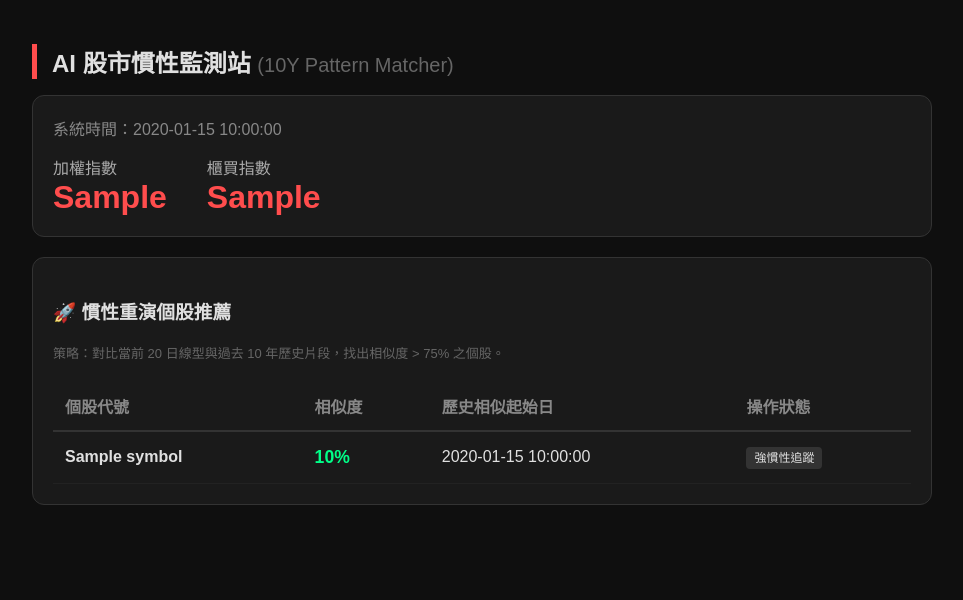
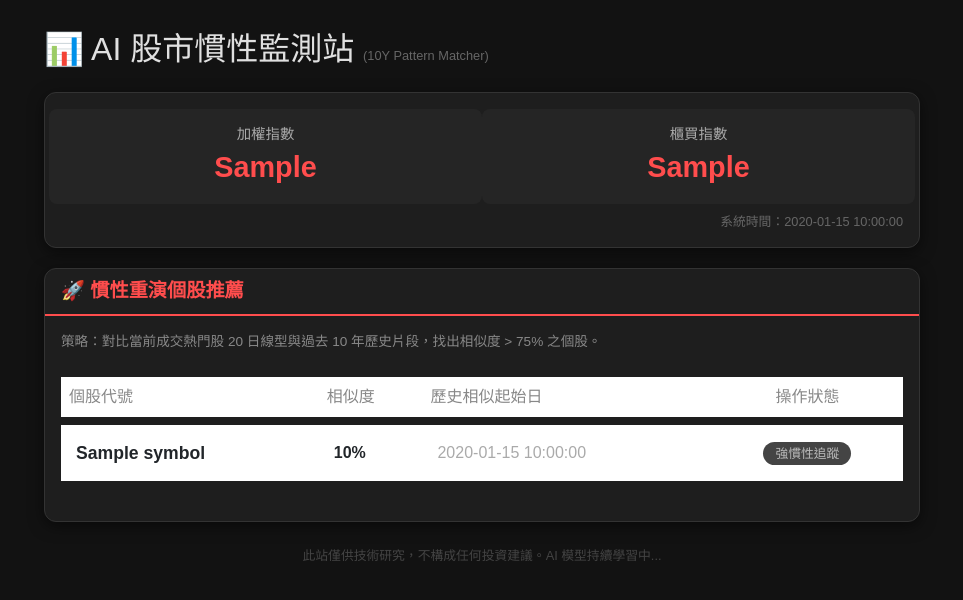
Before and after one commit to dannykao0715-code/stock-ai, a Flask app: template templates/index.html in a window 1280 px wide. Shown: the top 600 px of the page, without its empty margins (158-1121 px from the left). Run offline with Flask 3, Linux system fonts and the light colour scheme; the template is opened without the code that fills it: most values are stand-ins (such as "Sample title", 1, 10 or a date in 2020).

Commit message:
Update index.html

```diff
--- a/templates/index.html
+++ b/templates/index.html
@@ -1,64 +1,78 @@
 <!DOCTYPE html>
-<html lang="zh-Hant">
+<html lang="zh-TW">
 <head>
     <meta charset="UTF-8">
     <meta name="viewport" content="width=device-width, initial-scale=1.0">
     <title>AI 股市慣性監測站</title>
+    <link href="https://cdn.jsdelivr.net/npm/bootstrap@5.3.0/dist/css/bootstrap.min.css" rel="stylesheet">
     <style>
-        body { font-family: 'PingFang TC', sans-serif; background: #0f0f0f; color: #e0e0e0; padding: 20px; }
-        .container { max-width: 900px; margin: 0 auto; }
-        .card { background: #1a1a1a; padding: 20px; border-radius: 12px; margin-bottom: 20px; border: 1px solid #333; }
-        .index-group { display: flex; gap: 40px; margin-top: 15px; }
-        .index-val { font-size: 32px; font-weight: bold; color: #ff4d4d; }
-        h1 { font-size: 24px; border-left: 5px solid #ff4d4d; padding-left: 15px; }
-        table { width: 100%; border-collapse: collapse; margin-top: 20px; }
-        th { text-align: left; color: #888; padding: 12px; border-bottom: 2px solid #333; }
-        td { padding: 15px 12px; border-bottom: 1px solid #222; }
-        .high-score { color: #00ff88; font-weight: bold; font-size: 1.1em; }
-        .badge { background: #333; padding: 4px 8px; border-radius: 4px; font-size: 12px; }
+        body { background-color: #121212; color: #e0e0e0; font-family: "Microsoft JhengHei", sans-serif; }
+        .container { max-width: 900px; margin-top: 30px; }
+        .card { background-color: #1e1e1e; border: 1px solid #333; border-radius: 12px; margin-bottom: 20px; box-shadow: 0 4px 15px rgba(0,0,0,0.5); }
+        .card-header { border-bottom: 2px solid #ff4d4d; color: #ff4d4d; font-weight: bold; font-size: 1.2rem; background: transparent; }
+        .index-box { text-align: center; padding: 15px; border-radius: 8px; background-color: #252525; }
+        .index-label { font-size: 0.9rem; color: #aaa; }
+        .index-value { font-size: 1.8rem; font-weight: bold; color: #ff4d4d; }
+        .table { color: #e0e0e0; border-collapse: separate; border-spacing: 0 8px; }
+        .table thead th { border: none; color: #888; font-weight: normal; }
+        .table tbody tr { background-color: #252525; transition: 0.3s; }
+        .table tbody tr:hover { background-color: #333; transform: scale(1.01); }
+        .table td { border: none; padding: 15px; vertical-align: middle; }
+        .stock-id { font-weight: bold; font-size: 1.1rem; color: #fff; }
+        .score-high { color: #ff4d4d; font-weight: bold; }
+        .score-mid { color: #ffa500; font-weight: bold; }
+        .status-badge { background-color: #444; color: #bbb; border-radius: 20px; padding: 4px 12px; font-size: 0.8rem; }
     </style>
 </head>
 <body>
-    <div class="container">
-        <h1>AI 股市慣性監測站 <small style="color: #666; font-weight: normal;">(10Y Pattern Matcher)</small></h1>
 
-        <div class="card">
-            <p style="color: #888; margin: 0;">系統時間：{{ current_time }}</p>
-            <div class="index-group">
-                <div>
-                    <div style="color: #aaa;">加權指數</div>
-                    <div class="index-val">{{ tw_idx }}</div>
+<div class="container">
+    <h2 class="mb-4">📊 AI 股市慣性監測站 <small style="font-size: 0.8rem; color: #666;">(10Y Pattern Matcher)</small></h2>
+
+    <div class="card">
+        <div class="card-body">
+            <div class="row">
+                <div class="col-6 index-box">
+                    <div class="index-label">加權指數</div>
+                    <div class="index-value">{{ tw_idx }}</div>
                 </div>
-                <div>
-                    <div style="color: #aaa;">櫃買指數</div>
-                    <div class="index-val">{{ otc_idx }}</div>
+                <div class="col-6 index-box">
+                    <div class="index-label">櫃買指數</div>
+                    <div class="index-value" style="color: #ff4d4d;">{{ otc_idx }}</div>
                 </div>
             </div>
+            <div class="mt-2 text-end" style="font-size: 0.8rem; color: #666;">
+                系統時間：{{ current_time }}
+            </div>
         </div>
+    </div>
 
-        <div class="card">
-            <h3>🚀 慣性重演個股推薦</h3>
-            <p style="font-size: 13px; color: #666;">策略：對比當前 20 日線型與過去 10 年歷史片段，找出相似度 > 75% 之個股。</p>
-            <table>
+    <div class="card">
+        <div class="card-header">🚀 慣性重演個股推薦</div>
+        <div class="card-body">
+            <p style="font-size: 0.85rem; color: #888;">策略：對比當前成交熱門股 20 日線型與過去 10 年歷史片段，找出相似度 > 75% 之個股。</p>
+            <table class="table">
                 <thead>
                     <tr>
                         <th>個股代號</th>
                         <th>相似度</th>
                         <th>歷史相似起始日</th>
-                        <th>操作狀態</th>
+                        <th class="text-center">操作狀態</th>
                     </tr>
                 </thead>
                 <tbody>
-                    {% for item in recommendations %}
+                    {% for rec in recommendations %}
                     <tr>
-                        <td><strong>{{ item.symbol }}</strong></td>
-                        <td><span class="high-score">{{ item.score }}%</span></td>
-                        <td>{{ item.history_date }}</td>
-                        <td><span class="badge">強慣性追蹤</span></td>
+                        <td class="stock-id">{{ rec.symbol }}</td>
+                        <td class="{{ 'score-high' if rec.score >= 90 else 'score-mid' }}">
+                            {{ rec.score }}%
+                        </td>
+                        <td style="color: #aaa;">{{ rec.history_date }}</td>
+                        <td class="text-center"><span class="status-badge">強慣性追蹤</span></td>
                     </tr>
                     {% else %}
                     <tr>
-                        <td colspan="4" style="text-align: center; color: #555; padding: 40px;">
+                        <td colspan="4" class="text-center py-5" style="color: #555;">
                             目前排行榜中尚未掃描到高相似度個股，請稍後再試。
                         </td>
                     </tr>
@@ -67,5 +81,12 @@
             </table>
         </div>
     </div>
+
+    <div class="text-center mt-4 mb-5" style="color: #444; font-size: 0.8rem;">
+        此站僅供技術研究，不構成任何投資建議。AI 模型持續學習中...
+    </div>
+</div>
+
+<script src="https://cdn.jsdelivr.net/npm/bootstrap@5.3.0/dist/js/bootstrap.bundle.min.js"></script>
 </body>
 </html>
```
